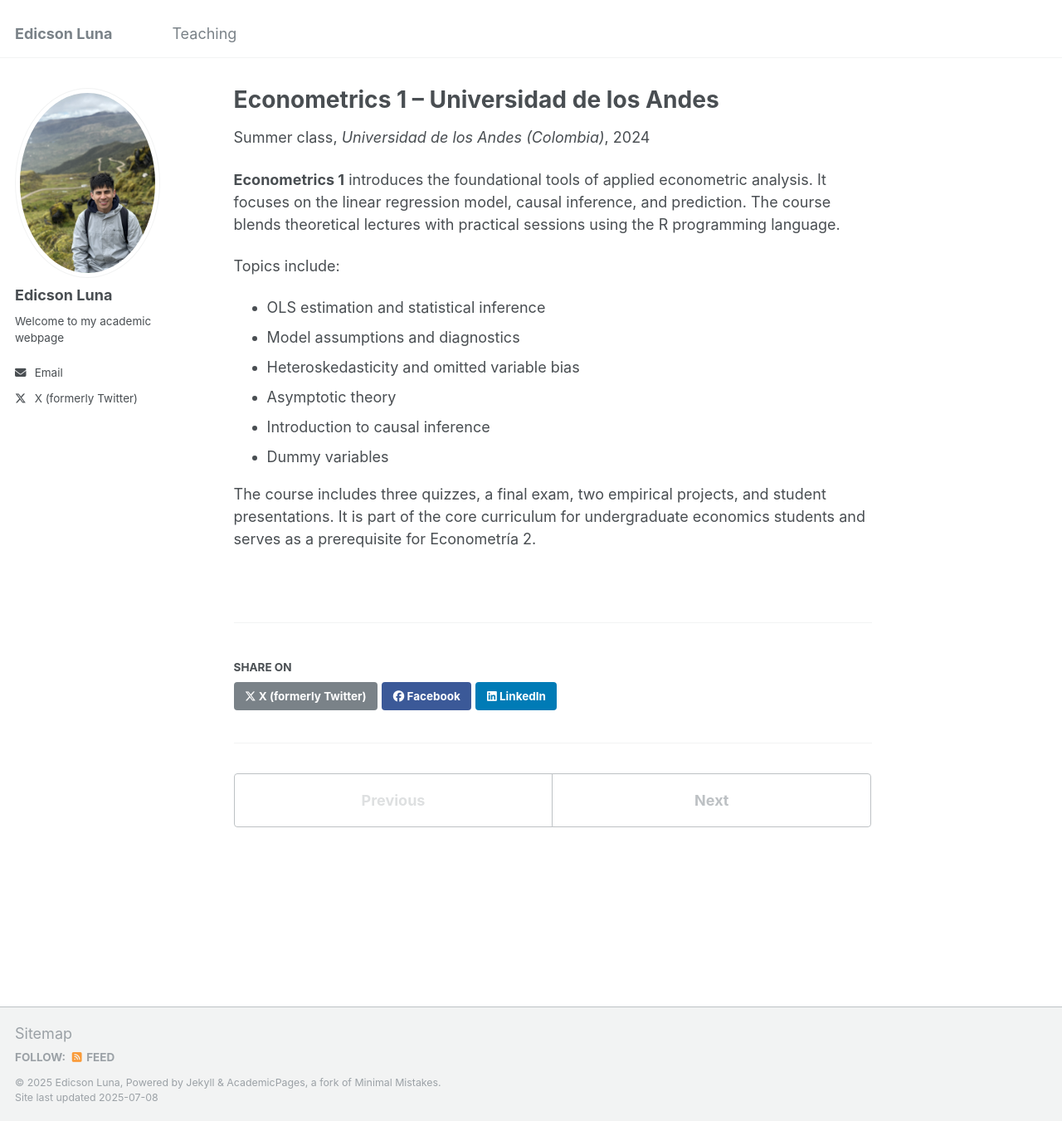
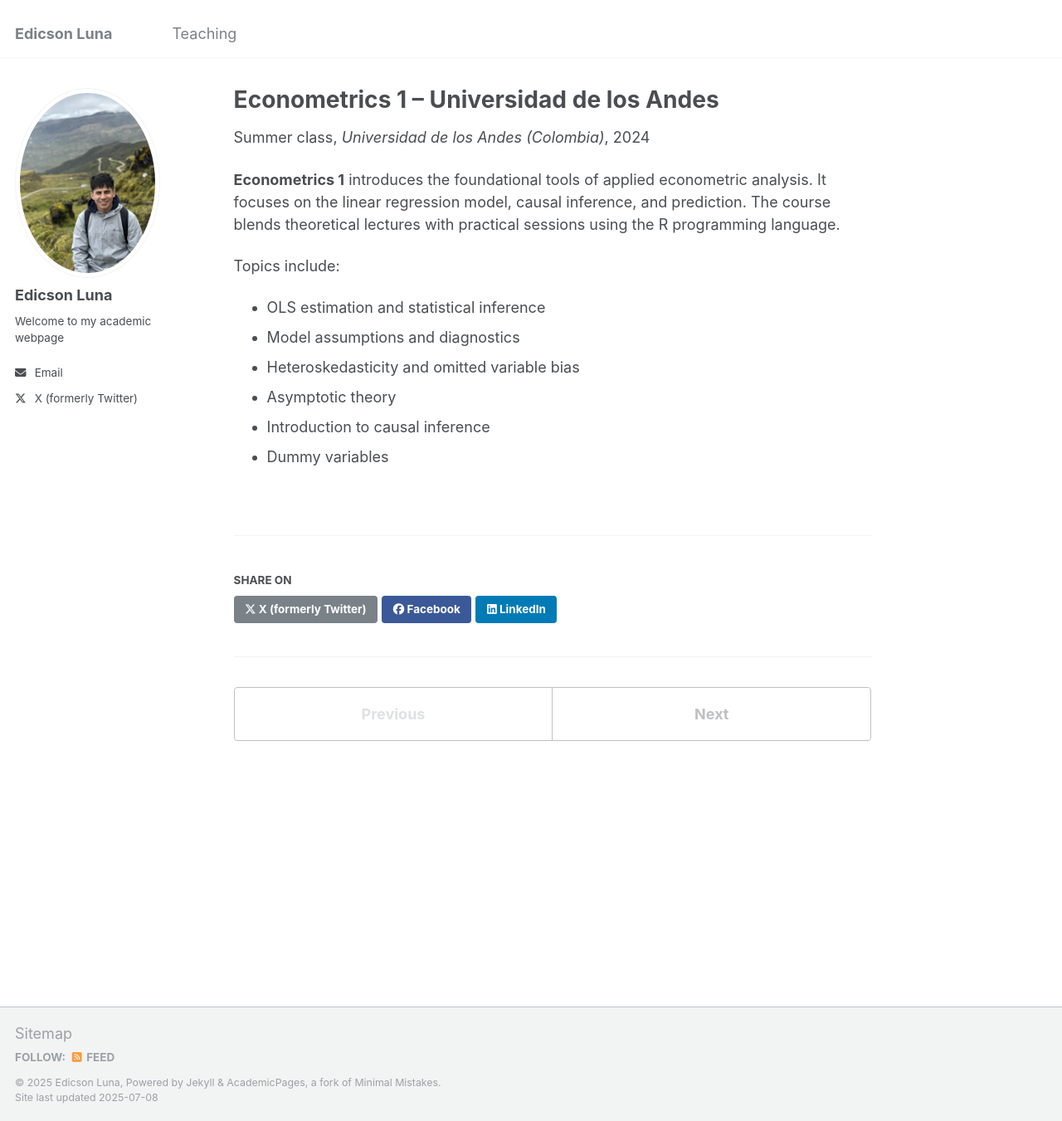
Before and after one commit to edicsonluna/edicsonluna.github.io, a Jekyll site: the page built from _teaching/2024-summer-econometrics-1.md, in a window 1280 px wide and 1351 px high. Shown: the whole window at 83% size. Built offline with Jekyll 4.4.1, drawn with Linux system fonts in a browser that asks for light colours.

Commit message:
Update 2024-summer-econometrics-1.md

```diff
--- a/_teaching/2024-summer-econometrics-1.md
+++ b/_teaching/2024-summer-econometrics-1.md
@@ -18,5 +18,3 @@ Topics include:
 - Asymptotic theory
 - Introduction to causal inference
 - Dummy variables
-
-The course includes three quizzes, a final exam, two empirical projects, and student presentations. It is part of the core curriculum for undergraduate economics students and serves as a prerequisite for Econometría 2.
```
